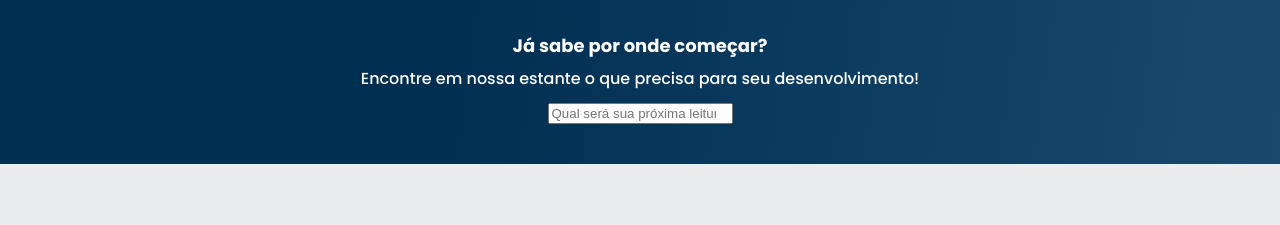
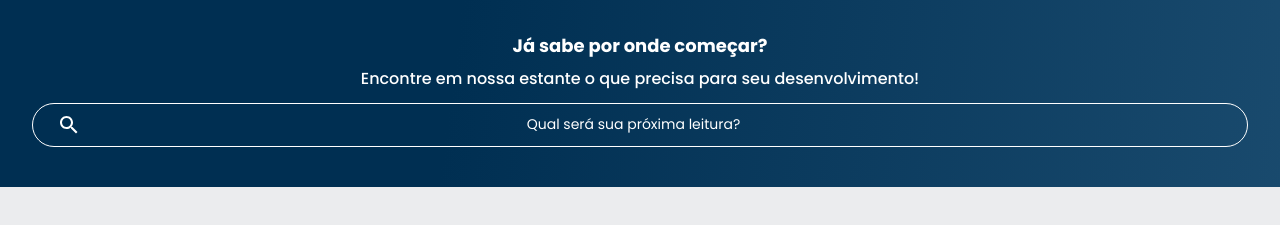
Before and after one commit to Phelipe97/alurabooks, a plain HTML site: page index.html in a window 1280 px wide. Shown: the part 75-300 px from the top of the page. Drawn offline with Linux system fonts and the light colour scheme.

Commit message:
corrigindo alguns erros e terminando o banner

```diff
--- a/styles.css
+++ b/styles.css
@@ -6,12 +6,12 @@
     --branco: #FFFFFF;
     --laranja: #EB9B00;
     --azul-degrade: linear-gradient(97.54deg, #002F52 35.49%, #326589 165.37%);
-    --fonte-pricipal: "Poppins";
+    --fonte-principal: "Poppins";
 }
 
 body {
     background-color: var(--cor-de-fundo);
-    font-family: var(--fonte-pricipal);
+    font-family: var(--fonte-principal);
     font-size: 16px;
     font-weight: 400;
 }
--- a/styles/banner.css
+++ b/styles/banner.css
@@ -12,3 +12,21 @@
     font-weight: 500;
     margin: 1em 0;
 }
+.banner__pesquisa{
+    background-color: transparent;
+    border: 1px solid var(--branco);
+    color: var(--branco);
+    border-radius: 24px;
+    padding: 1em;
+    width: 100%;
+}
+.banner__pesquisa::placeholder{
+    font-family: var(--fonte-principal);
+    font-size: 14px;
+    font-weight: 400;
+    text-align: center;
+    color: var(--branco);
+    background: url("../img/Lupa.svg")no-repeat;
+    background-position: 1em;
+
+}
```
Also changed, not shown: index.html (+1 -1 lines), img/Lupa.svg (added).
